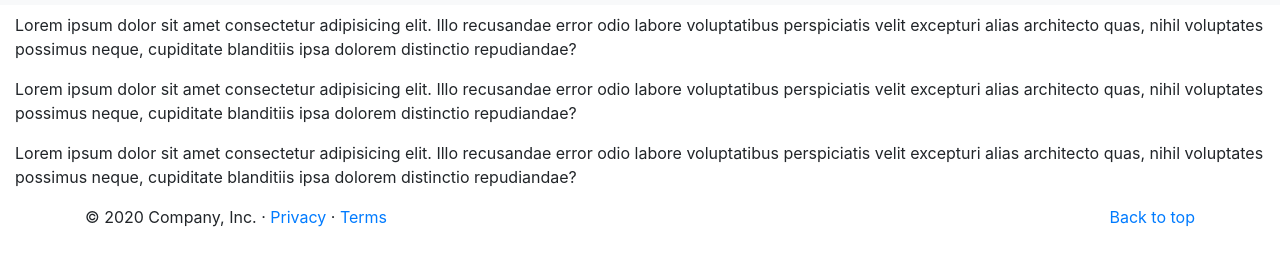
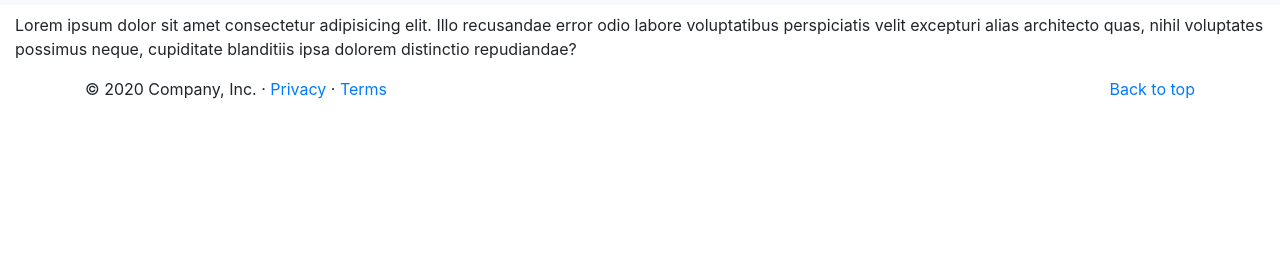
Before and after one commit to ruthas/financial-edu-app, a website: page index.html in a window 1280 px wide. Shown: the part 51-316 px from the top of the page. Drawn offline with nearby package versions, Linux system fonts and the light colour scheme.

Commit message:
Update index.html

```diff
--- a/index.html
+++ b/index.html
@@ -49,23 +49,15 @@
 
 		<div class="container-fluid">
 			<!-- Content Here -->
-			<div class="col-12 mt-2">
-				<!-- Header stuff or whatever -->
-				<p>
-					Lorem ipsum dolor sit amet consectetur adipisicing elit. Illo
-					recusandae error odio labore voluptatibus perspiciatis velit excepturi
-					alias architecto quas, nihil voluptates possimus neque, cupiditate
-					blanditiis ipsa dolorem distinctio repudiandae?
-				</p>
+			<div class="row">
+				<!-- Hero Cover Image with some text, it would be cool to add a video maybe-->
+
 			</div>
-			<div class="col-12 mt-2">
-				<!--  Content stuff -->
-				<p>
-					Lorem ipsum dolor sit amet consectetur adipisicing elit. Illo
-					recusandae error odio labore voluptatibus perspiciatis velit excepturi
-					alias architecto quas, nihil voluptates possimus neque, cupiditate
-					blanditiis ipsa dolorem distinctio repudiandae?
-				</p>
+			<div class="row">
+				<!--  Featured courses -->
+				<div class="col-4">
+
+				</div>
 			</div>
 			<div class="col-12 mt-2">
 				<!--  Content stuff -->
```
